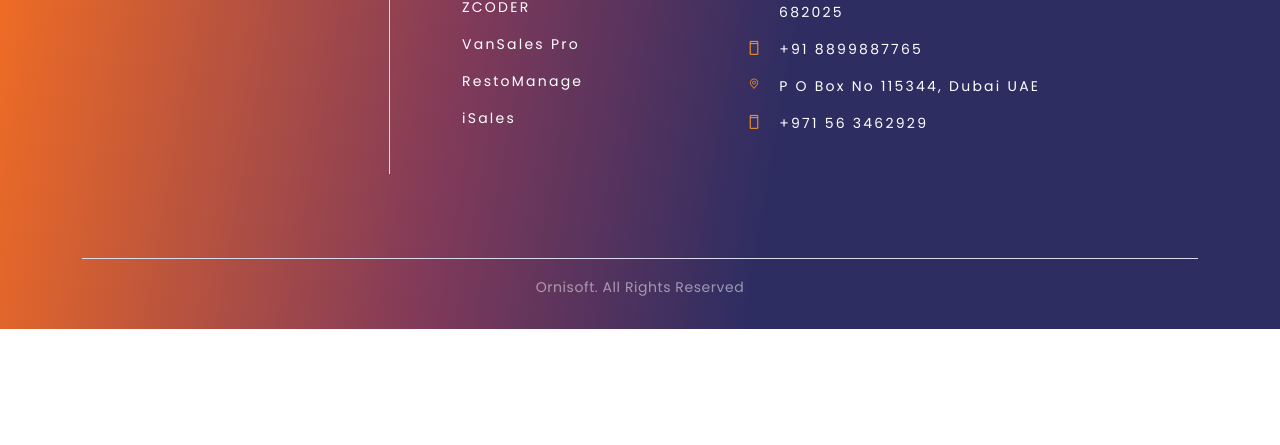
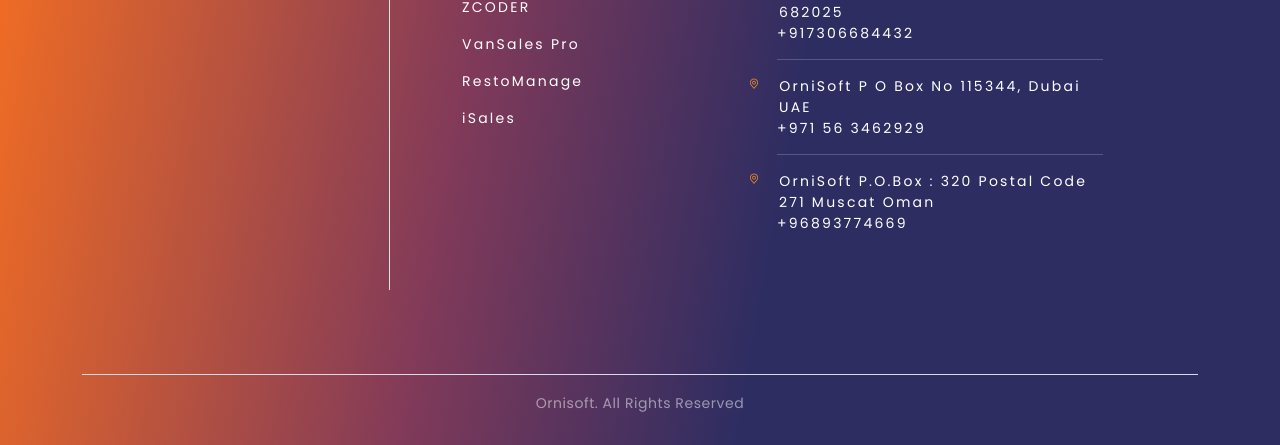
Before and after one commit to Anand-Paul/ornisoft, a Gatsby site: page /isales in a window 1280 px wide. Shown: the part 1297-1742 px from the top of the page. Before the commit the page ends 1626 px from the top, so only its background shows below. Built offline with nearby package versions, Linux system fonts and the light colour scheme; Gatsby itself is replaced by a stand-in of ours; a web font is replaced by a local one.

Commit message:
minor changes

```diff
--- a/src/components/footer/footer.js
+++ b/src/components/footer/footer.js
@@ -82,22 +82,27 @@
                       <span className="icon  icon-Vector-7 pe-3"></span>
                       <a href="mailto:Info@ornisoft.com">Info@ornisoft.com</a>
                     </li>
-                    <li className="footer__widget-items">
+                    <li className="footer__widget-items footer__widget-items_border mb-3">
                       <span className="icon-location-1-2 pe-3"></span>
-                      AMRA 60, Automobile Road Palarivattom, Kochi, Kerala,
-                      India 682025
+                      OrniSoft AMRA 60, Automobile Road Palarivattom, Kochi,
+                      Kerala, India 682025
+                      <span className="footer__widget-items-phone">
+                        <a href="tel:+917306684432">+917306684432</a>
+                      </span>
                     </li>
-                    <li className="footer__widget-items">
-                      <span className="icon icon-Vector-8 pe-3"></span>
-                      <a href="tel:+918899887765">+91 8899887765</a>
+                    <li className="footer__widget-items footer__widget-items_border mb-3">
+                      <span className="icon-location-1-2 pe-3"></span>OrniSoft P
+                      O Box No 115344, Dubai UAE
+                      <span className="footer__widget-items-phone">
+                        <a href="tel:+971563462929">+971 56 3462929</a>
+                      </span>
                     </li>
-                    <li className="footer__widget-items">
-                      <span className="icon-location-1-2 pe-3"></span>P O Box No
-                      115344, Dubai UAE
-                    </li>
-                    <li className="footer__widget-items">
-                      <span className="icon icon-Vector-8 pe-3"></span>
-                      <a href="tel:+971563462929">+971 56 3462929</a>
+                    <li className="footer__widget-items ">
+                      <span className="icon-location-1-2 pe-3"></span>OrniSoft
+                      P.O.Box : 320 Postal Code 271 Muscat Oman
+                      <span className="footer__widget-items-phone">
+                        <a href="tel:+96893774669">+96893774669</a>
+                      </span>
                     </li>
                   </ul>
                 </div>
--- a/src/components/footer/footer.scss
+++ b/src/components/footer/footer.scss
@@ -43,7 +43,25 @@
       line-height: 21px;
       letter-spacing: 0.16em;
       color: #ffffff;
-      margin-bottom: 16px;
+      padding-bottom: 16px;
+      position: relative;
+
+      &_border::after {
+        content: "";
+        position: absolute;
+        width: calc(100% - 30px);
+        height: 1px;
+        bottom: 0;
+        right: 0;
+        border-bottom: 1px solid rgba(#fff, 0.2);
+      }
+      &-phone {
+        display: block;
+        margin-left: 30px;
+        a:hover {
+          color: #f49422;
+        }
+      }
     }
 
     &-title {
--- a/src/components/header/header.js
+++ b/src/components/header/header.js
@@ -15,7 +15,7 @@
         <Link to="/">
           <img src={logo} alt="ornisoft logo" className="header__logo" />
         </Link>
-        <div className="header__contactWrapper d-none d-xl-flex align-items-center flex-grow-1 flex-shrink-0 justify-content-end px-4 border-end">
+        <div className="header__contact d-none d-xl-flex align-items-center flex-grow-1 flex-shrink-0 justify-content-end px-4 border-end">
           <div className="header__email d-flex align-items-center pe-4 border-end">
             <div className="header__icon me-3">
               <span className="icon-ic-mail fs-4"></span>
@@ -37,10 +37,10 @@
             <div className="phoneContactWrapper">
               <div className="header__title fs-6 fw-bold">Contact</div>
               <a
-                href="tel:+9188998877655"
+                href="tel:+917306684432"
                 className="header__link text-decoration-none"
               >
-                +91 8899887765
+                +917306684432
               </a>
             </div>
           </div>
--- a/src/components/header/header.scss
+++ b/src/components/header/header.scss
@@ -18,6 +18,11 @@
       &:before {
         color: #f49422 !important;
       }
+    }
+  }
+  &__contact {
+    a:hover {
+      color: #f49422;
     }
   }
   &__search {
```
